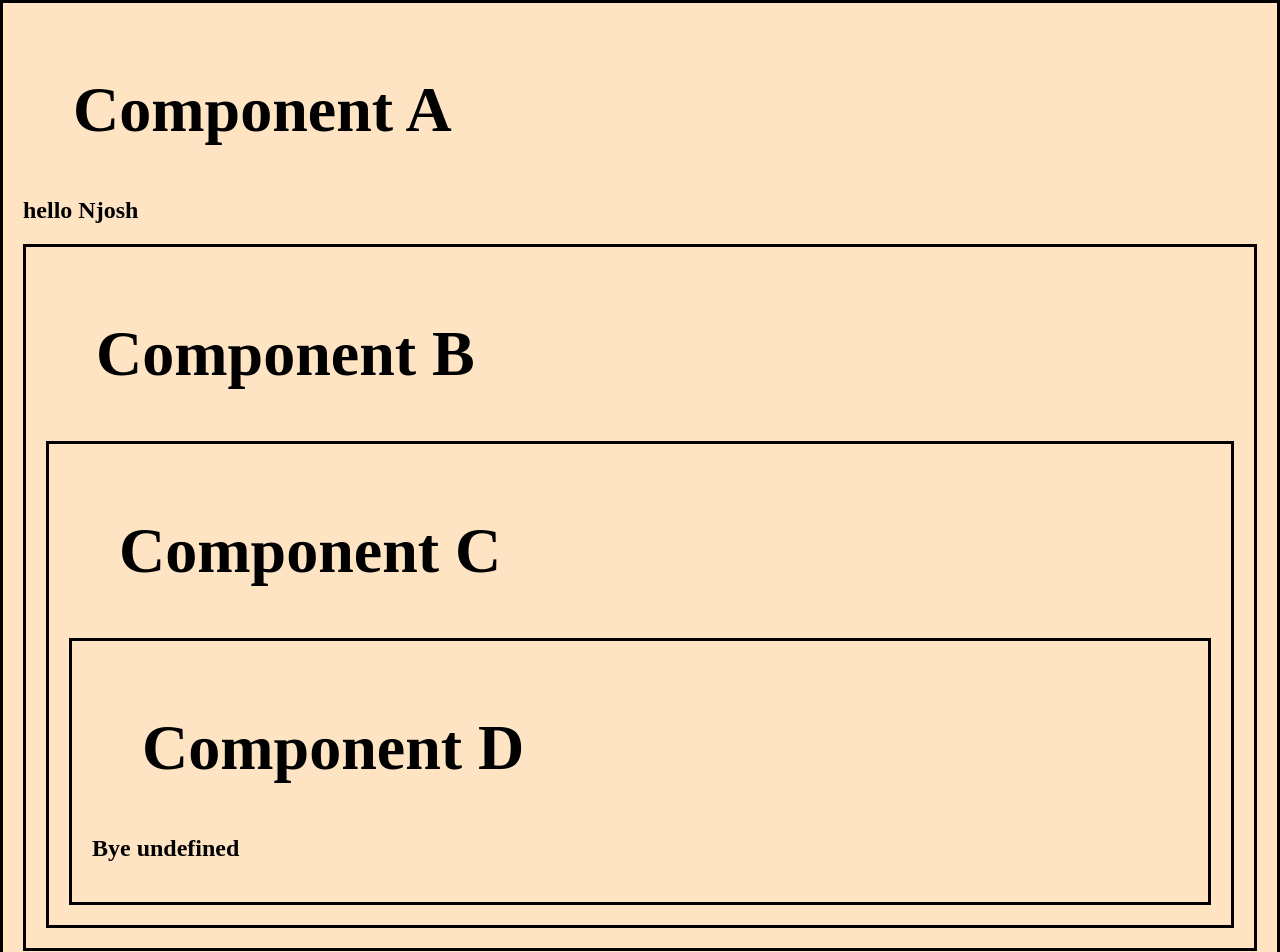
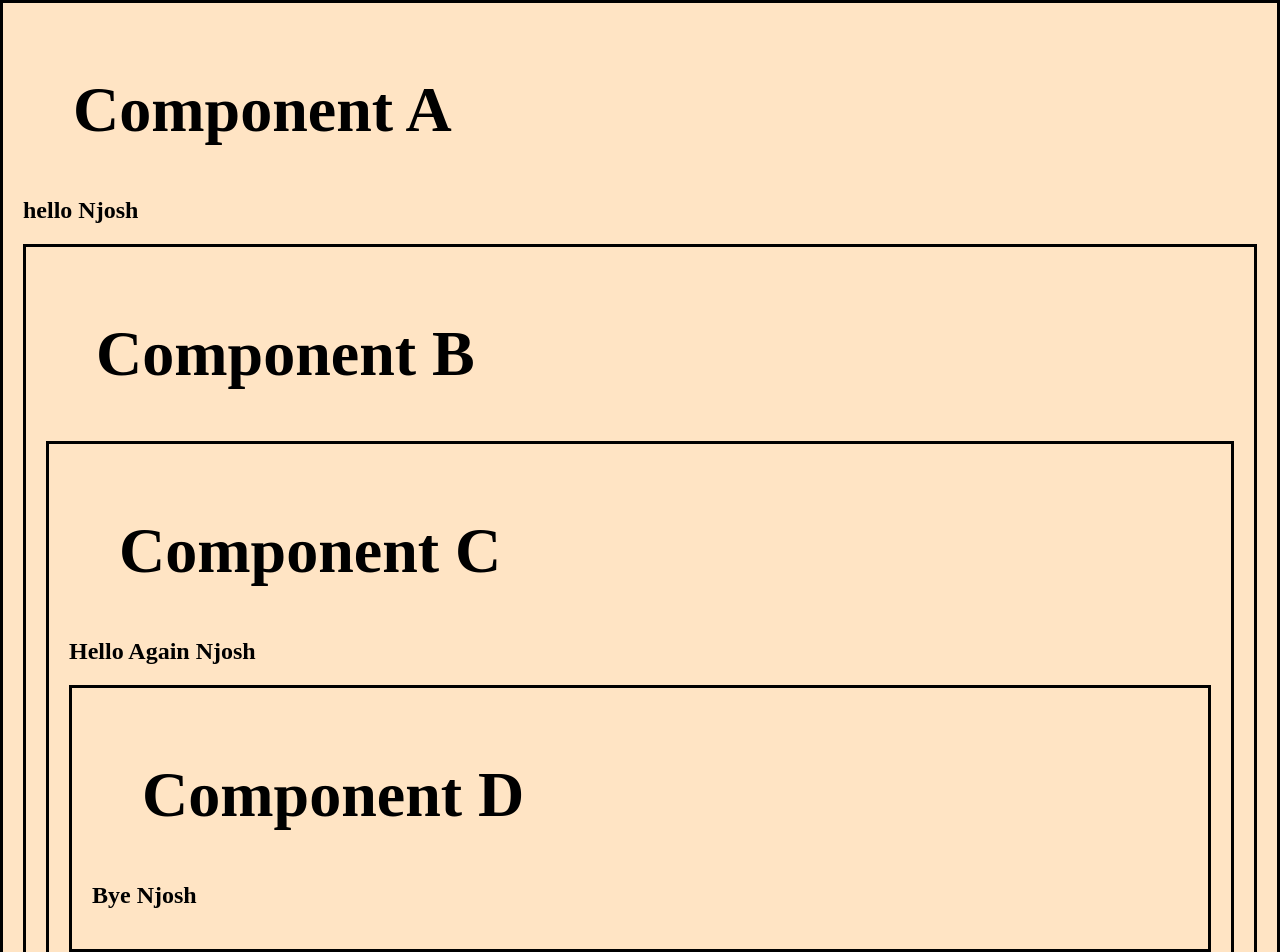
Before and after one commit to hpeter19/React, a React (Vite) app: page / in a window 1280 px wide. Shown: the top 952 px of the page. Built offline with nearby package versions, Linux system fonts and the light colour scheme.

Commit message:
useContext effect

```diff
--- a/componentA.jsx
+++ b/componentA.jsx
@@ -1,6 +1,7 @@
-import { useState } from "react";
+import { useState ,createContext} from "react";
 import ComponentB from "./componentB";
 
+export const UserContext= createContext();
 
 function ComponentA(){
     const[user,setUser]=useState("Njosh");
@@ -8,7 +9,9 @@
            <div className="box">
             <h1>Component A</h1>
             <h2>{`hello ${user}`}</h2>
+            <UserContext.Provider value={user} >
             <ComponentB  user={user}/>
+            </UserContext.Provider>
 
            </div>);
 
--- a/componentB.jsx
+++ b/componentB.jsx
@@ -1,11 +1,11 @@
 import ComponentC from "./src/componentC";
 
-function ComponentB(props){
+function ComponentB(){
 
     return(
            <div className="box">
             <h1>Component B</h1>
-            <ComponentC user={props.user} />
+            <ComponentC />
 
            </div>);
 
--- a/src/componentC.jsx
+++ b/src/componentC.jsx
@@ -1,10 +1,15 @@
+import React,{useContext} from "react";
+import { UserContext } from "../componentA";
 import ComponentD from "./componentD";
-function ComponentC(props){
+
+function ComponentC(){
+    const user =useContext(UserContext);
 
     return(
            <div className="box">
             <h1>Component C</h1>
-            <ComponentD user={props.users}/>
+            <h2>{ `Hello Again ${user}`}</h2>
+            <ComponentD />
 
            </div>);
 
--- a/src/componentD.jsx
+++ b/src/componentD.jsx
@@ -1,9 +1,14 @@
+import React,{useContext} from "react";
+import { UserContext } from "../componentA";
+
 function ComponentD(props){
+
+    const user =useContext(UserContext);
 
     return(
            <div className="box">
             <h1>Component D</h1>
-            <h2>{`Bye ${props.user}`}</h2>
+            <h2>{`Bye ${user}`}</h2>
 
            </div>);
 
```
